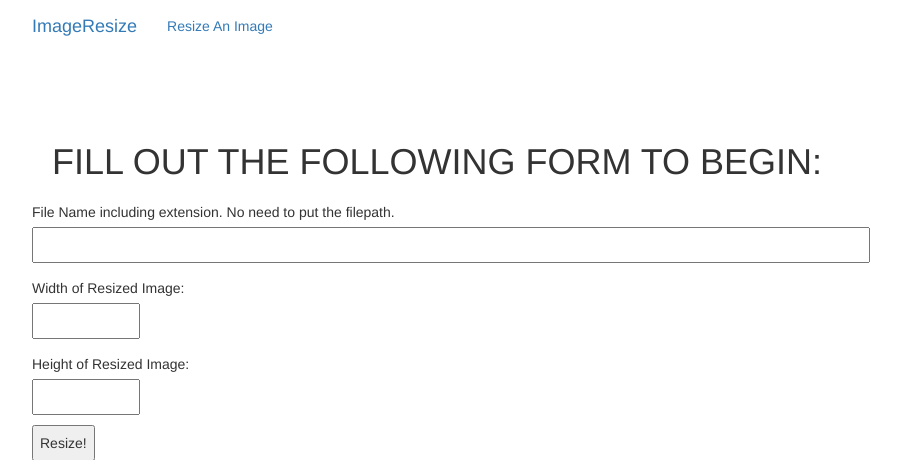
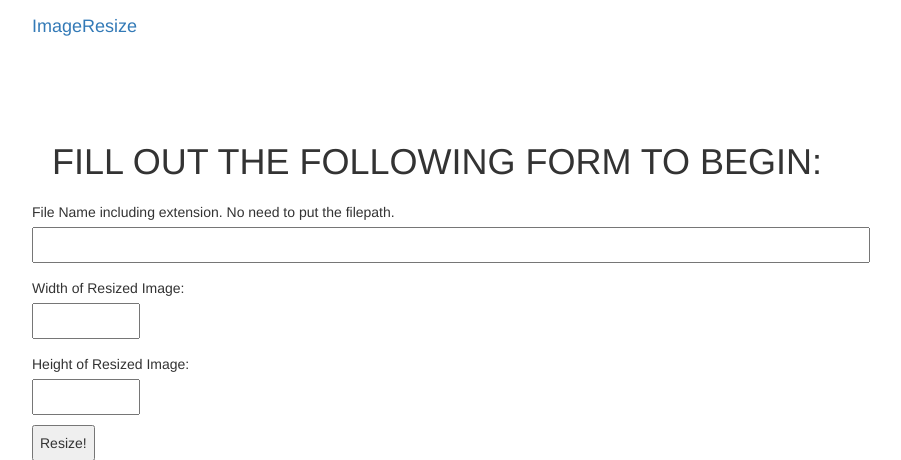
Before and after one commit to idanhovav/imageresize, a Flask app: page / in a window 1280 px wide. Shown: the top 460 px of the page, without its empty margins (38-939 px from the left). Run offline with Flask 2, Linux system fonts and the light colour scheme; some libraries are stand-ins or nearby versions.

Commit message:
pretty much done. gonna go shower

```diff
--- a/server.py
+++ b/server.py
@@ -7,7 +7,9 @@ from wtforms.validators import DataRequired
 
 app = Flask(__name__)
 app.secret_key = 'KJHDJKHKSANM<*&(*^21ngjk574754' # not sure why i need this
-imageFolderName = "images/"
+originalImageFolderName = "origImages/"
+resizedImageFolderName = "templates/resizedImages/"
+
 
 @app.route('/', methods=['GET', 'POST'])
 def home():
@@ -17,24 +19,24 @@ def home():
 		width = form.width.data
 		height = form.height.data
 		flash('Resizing Image={0} to {1}, {2}'.format(fileName, str(width), str(height)))
-		newImg = "imageResize/" + resize_function(fileName, width, height)
-		return resize(newImg)
+		newImg = "resizedImages/" + resize_function(fileName, width, height)
+		return render_template('resize.html', image=newImg, picWidth=width, picHeight=height)
 	return render_template('home.html', form=form)
 
-@app.route('/resize')
-def resize(img):
+#@app.route('/resize')
+#def resize(img):
 	#resize the goddam image and return it to somewhere
-	return render_template('resize.html', image=[img])
+#	return render_template('resize.html', image=img)
 
-# returns filename
+# returns filename as a string
 def resize_function(inFile, width, height):
 	size = int(float(width)), int(float(height))
 	inFileName, inExtension = os.path.splitext(inFile)
-	outFile = imageFolderName + inFileName + "_RESIZED"+ ".jpg"
+	outFile = inFileName + "_RESIZED.jpg"
 	try:
-		im = Image.open(imageFolderName + inFile)
+		im = Image.open(originalImageFolderName + inFile)
 		im.thumbnail(size, Image.ANTIALIAS)
-		im.save(outFile, "JPEG")
+		im.save(resizedImageFolderName + outFile, "JPEG")
 		return outFile
 	except IOError:
 		print("issue")
--- a/templates/layout.html
+++ b/templates/layout.html
@@ -22,14 +22,6 @@
             <a class="navbar-brand" href="http://localhost:5000">ImageResize</a>
           </div>
           <div id="navbar" class="collapse navbar-collapse">
-            <ul class="nav navbar-nav">
-              <li class='active'><a href='http://localhost:5000/resize'>Resize An Image</a></li>
-              <!--{% for place in places %}
-              <li class="active"><a href='http://localhost:5000/'
-                onclick="location.href=this.href+'{{ place }}';return false;"
-                >{{ place }}</a></li>
-              {% endfor %}-->
-            </ul>
           </div>
         </div>
       </nav>
```
Also changed, not shown: templates/resize.html (+2 -5 lines), origImages/test.jpg (added), templates/resizedImages/test_RESIZED.jpg (added), 6 other files.
